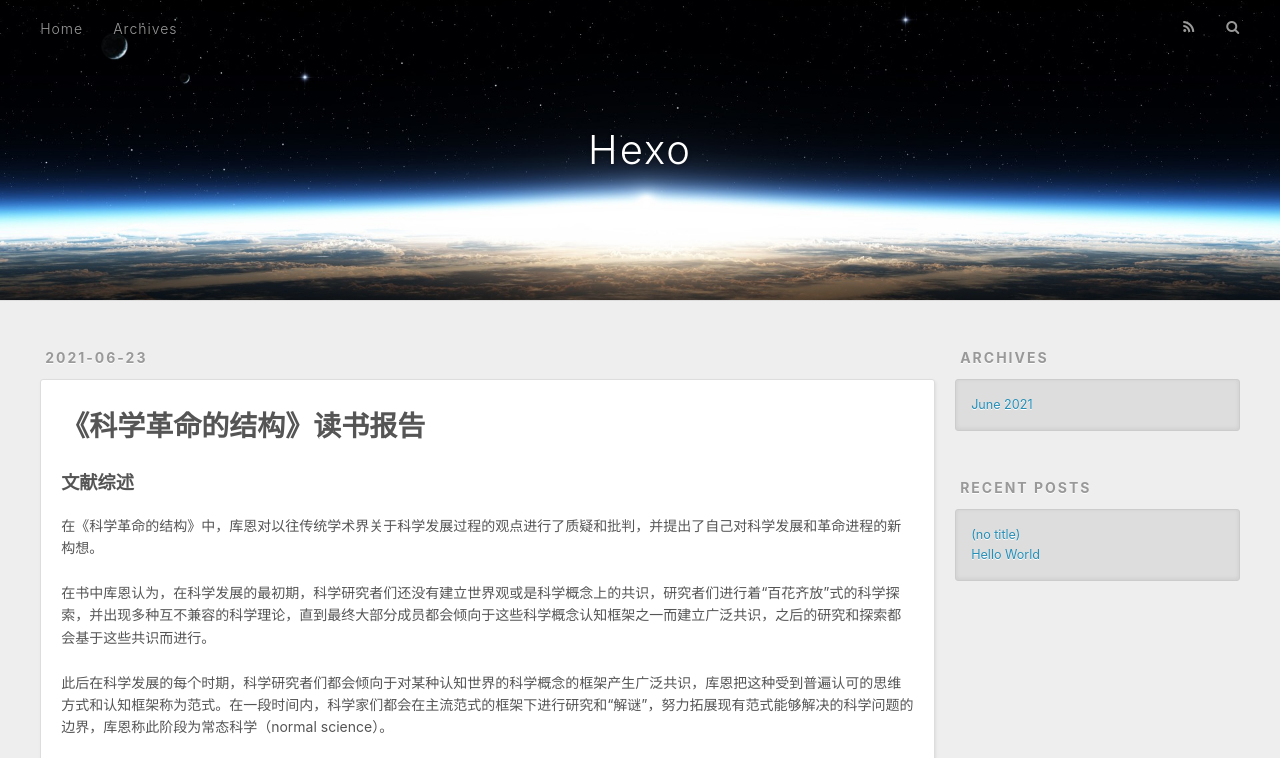
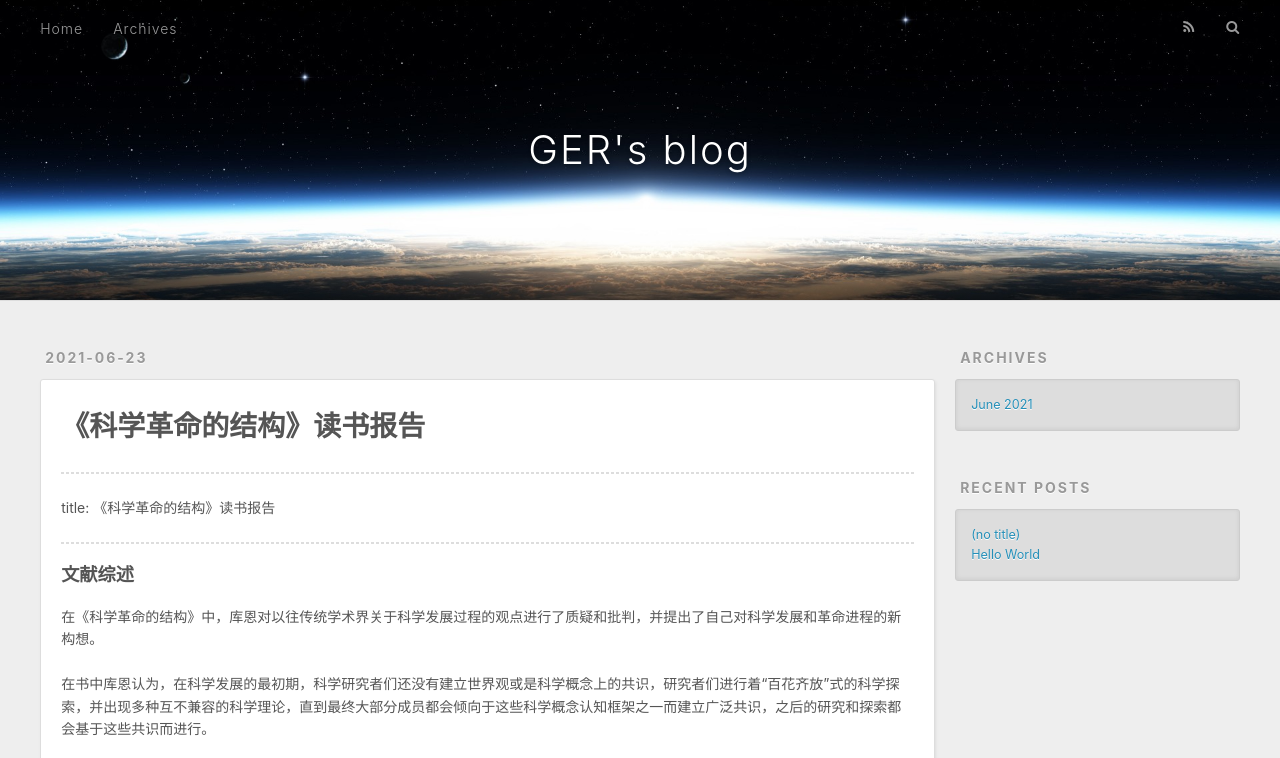
Before and after one commit to zsgvivo/zsgviv.github.io, a plain HTML site: page 2021/06/23/《科学革命的结构》读书报告 ddfdc622aa8c48468f9b2570b5bc4da1/index.html in a window 1280 px wide. Shown: the top 758 px of the page. Drawn offline with nearby package versions, Linux system fonts and the light colour scheme.

Commit message:
Site updated: 2021-06-23 22:56:20

```diff
--- a/2021/06/23/《科学革命的结构》读书报告 ddfdc622aa8c48468f9b2570b5bc4da1/index.html
+++ b/2021/06/23/《科学革命的结构》读书报告 ddfdc622aa8c48468f9b2570b5bc4da1/index.html
@@ -5,21 +5,20 @@
 
 
 
-  <title>Hexo</title>
+  <title>GER&#39;s blog</title>
   <meta name="viewport" content="width=device-width, initial-scale=1, maximum-scale=1">
-  <meta name="description" content="《科学革命的结构》读书报告文献综述在《科学革命的结构》中，库恩对以往传统学术界关于科学发展过程的观点进行了质疑和批判，并提出了自己对科学发展和革命进程的新构想。 在书中库恩认为，在科学发展的最初期，科学研究者们还没有建立世界观或是科学概念上的共识，研究者们进行着“百花齐放”式的科学探索，并出现多种互不兼容的科学理论，直到最终大部分成员都会倾向于这些科学概念认知框架之一而建立广泛共识，之后的研究和探">
+  <meta name="description" content="《科学革命的结构》读书报告 title: 《科学革命的结构》读书报告  文献综述在《科学革命的结构》中，库恩对以往传统学术界关于科学发展过程的观点进行了质疑和批判，并提出了自己对科学发展和革命进程的新构想。 在书中库恩认为，在科学发展的最初期，科学研究者们还没有建立世界观或是科学概念上的共识，研究者们进行着“百花齐放”式的科学探索，并出现多种互不兼容的科学理论，直到最终大部分成员都会倾向于这些科学">
 <meta property="og:type" content="article">
-<meta property="og:title" content="Hexo">
+<meta property="og:title" content="GER&#39;s blog">
 <meta property="og:url" content="http://example.com/2021/06/23/%E3%80%8A%E7%A7%91%E5%AD%A6%E9%9D%A9%E5%91%BD%E7%9A%84%E7%BB%93%E6%9E%84%E3%80%8B%E8%AF%BB%E4%B9%A6%E6%8A%A5%E5%91%8A%20ddfdc622aa8c48468f9b2570b5bc4da1/index.html">
-<meta property="og:site_name" content="Hexo">
-<meta property="og:description" content="《科学革命的结构》读书报告文献综述在《科学革命的结构》中，库恩对以往传统学术界关于科学发展过程的观点进行了质疑和批判，并提出了自己对科学发展和革命进程的新构想。 在书中库恩认为，在科学发展的最初期，科学研究者们还没有建立世界观或是科学概念上的共识，研究者们进行着“百花齐放”式的科学探索，并出现多种互不兼容的科学理论，直到最终大部分成员都会倾向于这些科学概念认知框架之一而建立广泛共识，之后的研究和探">
+<meta property="og:site_name" content="GER&#39;s blog">
+<meta property="og:description" content="《科学革命的结构》读书报告 title: 《科学革命的结构》读书报告  文献综述在《科学革命的结构》中，库恩对以往传统学术界关于科学发展过程的观点进行了质疑和批判，并提出了自己对科学发展和革命进程的新构想。 在书中库恩认为，在科学发展的最初期，科学研究者们还没有建立世界观或是科学概念上的共识，研究者们进行着“百花齐放”式的科学探索，并出现多种互不兼容的科学理论，直到最终大部分成员都会倾向于这些科学">
 <meta property="og:locale" content="en_US">
 <meta property="article:published_time" content="2021-06-23T14:35:30.946Z">
-<meta property="article:modified_time" content="2021-06-23T06:18:52.000Z">
-<meta property="article:author" content="John Doe">
+<meta property="article:modified_time" content="2021-06-23T14:55:57.257Z">
 <meta name="twitter:card" content="summary">
 
-    <link rel="alternate" href="/atom.xml" title="Hexo" type="application/atom+xml">
+    <link rel="alternate" href="/atom.xml" title="GER&#39;s blog" type="application/atom+xml">
 
 
     <link rel="icon" href="/favicon.png">
@@ -40,7 +39,7 @@
   <div id="header-outer" class="outer">
     <div id="header-title" class="inner">
       <h1 id="logo-wrap">
-        <a href="/" id="logo">Hexo</a>
+        <a href="/" id="logo">GER&#39;s blog</a>
       </h1>
 
     </div>
@@ -78,7 +77,10 @@
 
     <div class="article-entry" itemprop="articleBody">
 
-        <h1 id="《科学革命的结构》读书报告"><a href="#《科学革命的结构》读书报告" class="headerlink" title="《科学革命的结构》读书报告"></a>《科学革命的结构》读书报告</h1><h3 id="文献综述"><a href="#文献综述" class="headerlink" title="文献综述"></a>文献综述</h3><p>在《科学革命的结构》中，库恩对以往传统学术界关于科学发展过程的观点进行了质疑和批判，并提出了自己对科学发展和革命进程的新构想。</p>
+        <h1 id="《科学革命的结构》读书报告"><a href="#《科学革命的结构》读书报告" class="headerlink" title="《科学革命的结构》读书报告"></a>《科学革命的结构》读书报告</h1><hr>
+<p>title: 《科学革命的结构》读书报告</p>
+<hr>
+<h3 id="文献综述"><a href="#文献综述" class="headerlink" title="文献综述"></a>文献综述</h3><p>在《科学革命的结构》中，库恩对以往传统学术界关于科学发展过程的观点进行了质疑和批判，并提出了自己对科学发展和革命进程的新构想。</p>
 <p>在书中库恩认为，在科学发展的最初期，科学研究者们还没有建立世界观或是科学概念上的共识，研究者们进行着“百花齐放”式的科学探索，并出现多种互不兼容的科学理论，直到最终大部分成员都会倾向于这些科学概念认知框架之一而建立广泛共识，之后的研究和探索都会基于这些共识而进行。</p>
 <p>此后在科学发展的每个时期，科学研究者们都会倾向于对某种认知世界的科学概念的框架产生广泛共识，库恩把这种受到普遍认可的思维方式和认知框架称为范式。在一段时间内，科学家们都会在主流范式的框架下进行研究和“解谜”，努力拓展现有范式能够解决的科学问题的边界，库恩称此阶段为常态科学（normal science）。</p>
 <p>在常规科学的发展过程中会出现一些难以解释的异常现象，其中大多数异常都能通过现有范式的增进或修补得到解决，但也有一些异常无法在现有范式下得到合理的解释。如果现有范式长期无法解释这些异常现象，科学发展就会遭遇危机，科学家们会开始审视现有范式的基本假设，并试图主动寻找或者接受新范式的产生。如果新范式更加完备，即能够比过去的理论更好地解决科学问题或是有这样的发展潜力，新范式就会逐渐取代旧范式的主导地位 ，也就是发生了范式转移和科学革命。此后研究者们再次回到常态科学的研究阶段，以新范式为基本共识开始新的周期。</p>
@@ -165,7 +167,7 @@
 
   <div class="outer">
     <div id="footer-info" class="inner">
-      &copy; 2021 John Doe<br>
+      &copy; 2021 GER&#39;s blog<br>
       Powered by <a href="http://hexo.io/" target="_blank">Hexo</a>
     </div>
   </div>
```
Also changed, not shown: 2021/06/23/hello-world/index.html (+5 -6 lines), archives/2021/06/index.html (+6 -7 lines), archives/2021/index.html (+6 -7 lines), archives/index.html (+6 -7 lines), index.html (+10 -8 lines).
